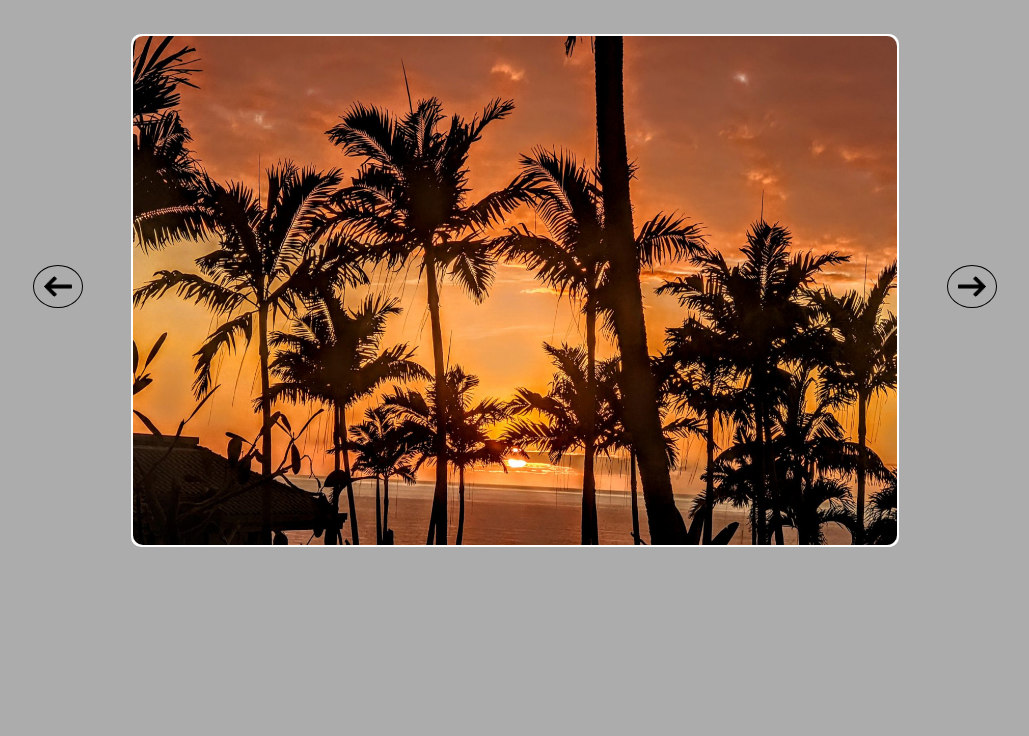
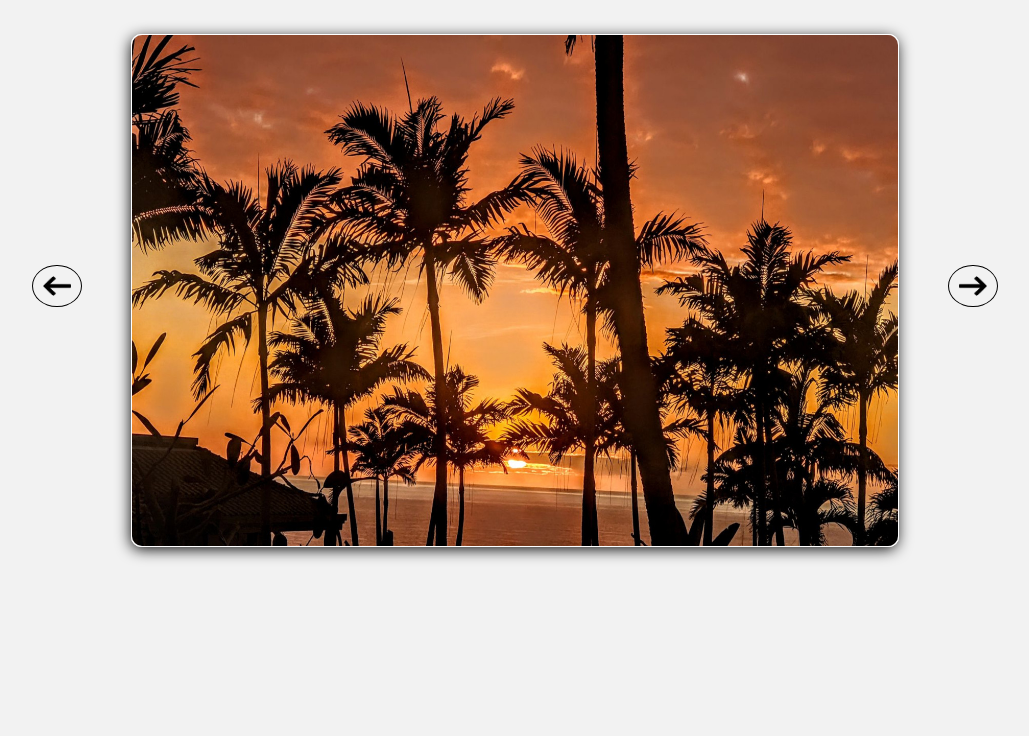
Before and after one commit to Anthonoir576/Projet-23_javaScript, a website: page index.html in a window 1280 px wide. Shown: the part 64-800 px from the top of the page, without its empty margins (125-1154 px from the left). Drawn offline with Linux system fonts and the light colour scheme.

Commit message:
start js

```diff
--- a/source/sass/main.scss
+++ b/source/sass/main.scss
@@ -14,7 +14,7 @@ body {
 
     overflow-x: hidden;
     font-family: 'Josefin Sans', 'Lato', sans-serif;
-    background: rgba(51, 51, 51, 0.226);
+    background: #f2f2f2;
     width: 100vw;
     height: 100vh;
 
@@ -35,10 +35,10 @@ h1 {
 .container {
 
     margin: 50px auto;
-    border: 2px solid white;
+    border: 1px solid white;
     border-radius: 10px;
     width: 60%;
-    background: whitesmoke;
+    box-shadow: -1px 3px 15px -1px #000000;
 
     position: relative;
 
@@ -100,6 +100,13 @@ h1 {
 
             cursor: pointer;
 
+            &:hover {
+
+                transition: .3s;
+                transform: scale(1.1);
+
+            }
+
         }
 
     }
```
Also changed, not shown: source/css/style.css, 1 other file.
